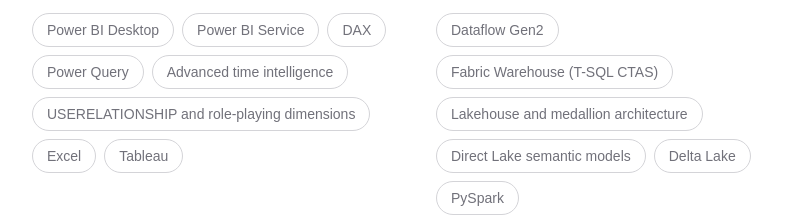
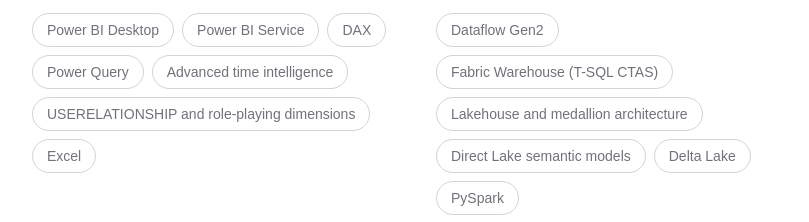
Before and after one commit to siamsadman/portfolio-site, a Next.js app: page / in a window 1280 px wide. Shown: the part 5820-6042 px from the top of the page, without its empty margins (224-1033 px from the left). Built offline with nearby package versions, Linux system fonts and the light colour scheme; a web font is replaced by a local one.

Commit message:
Remove Tableau from skills until I have built something in it

```diff
--- a/components/Skills.tsx
+++ b/components/Skills.tsx
@@ -25,7 +25,6 @@ const skillGroups = [
       "Advanced time intelligence",
       "USERELATIONSHIP and role-playing dimensions",
       "Excel",
-      "Tableau",
     ],
   },
   {
```
Also changed, not shown: 1 other file (tests, documents, lock files or other folders).
